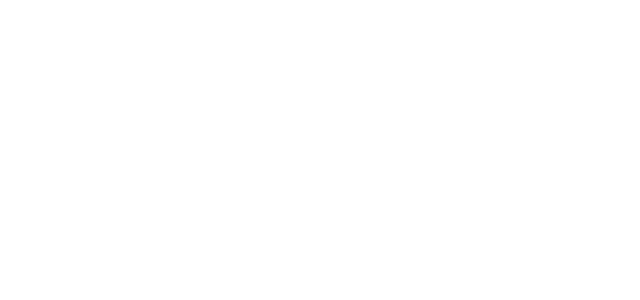
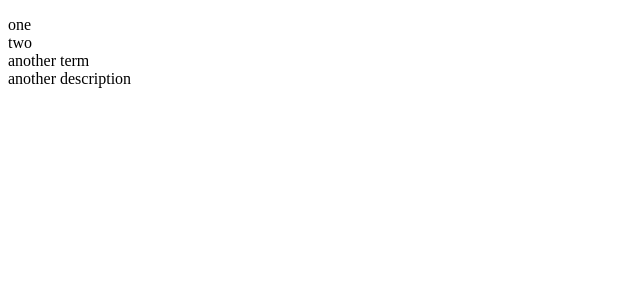
Before and after one commit to Sined21/intro-to-javaScript, a React (Create React App) app: page / in a window 1280 px wide. Shown: the top 300 px of the page, without its empty margins (0-640 px from the left). Built offline with nearby package versions, Linux system fonts and the light colour scheme.

Commit message:
feat: dz-79

```diff
--- a/src/App.js
+++ b/src/App.js
@@ -1,6 +1,15 @@
+import DefinitionsList from './components/DefinitionsList';
+
 function App() {
+  const definitions = [
+    { dt: 'one', dd: 'two', id: 1 },
+    { dt: 'another term', dd: 'another description', id: 2 },
+  ];
+
   return (
-    <div className="App"></div>
+    <div className='App'>
+      <DefinitionsList data={definitions} />
+    </div>
   );
 }
 
--- /dev/null
+++ b/src/components/DefinitionsList.jsx
@@ -0,0 +1,26 @@
+import React from 'react';
+
+class DefinitionsList extends React.Component {
+  render() {
+    const { data } = this.props;
+
+    return (
+      <dl>
+        {data.map(item => {
+          return (
+            <React.Fragment key={item.id}>
+              <dt> {item.dt}</dt>
+              <dt>{item.dd}</dt>
+            </React.Fragment>
+          );
+        })}
+      </dl>
+    );
+  }
+}
+
+DefinitionsList.defaultProps = {
+  data: null,
+};
+
+export default DefinitionsList;
```
Also changed, not shown: 1 other file (tests, documents, lock files or other folders).
